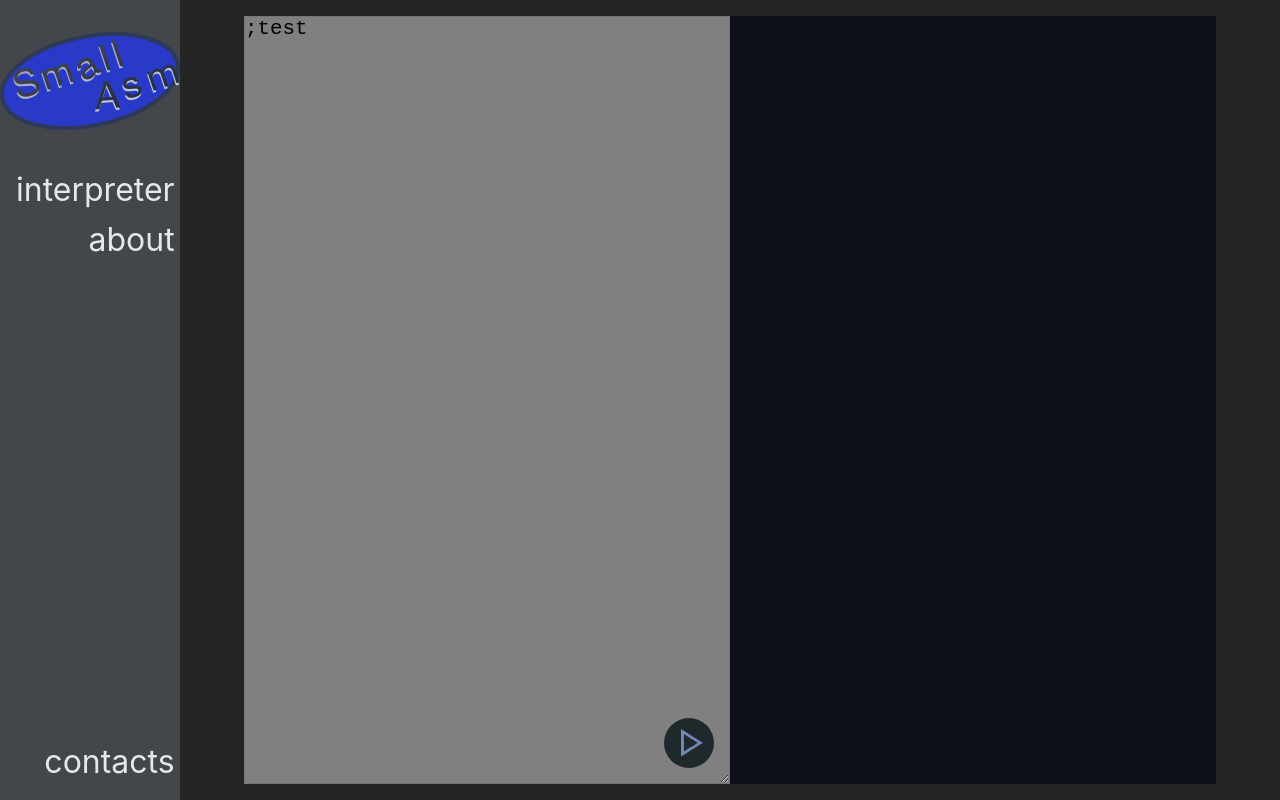
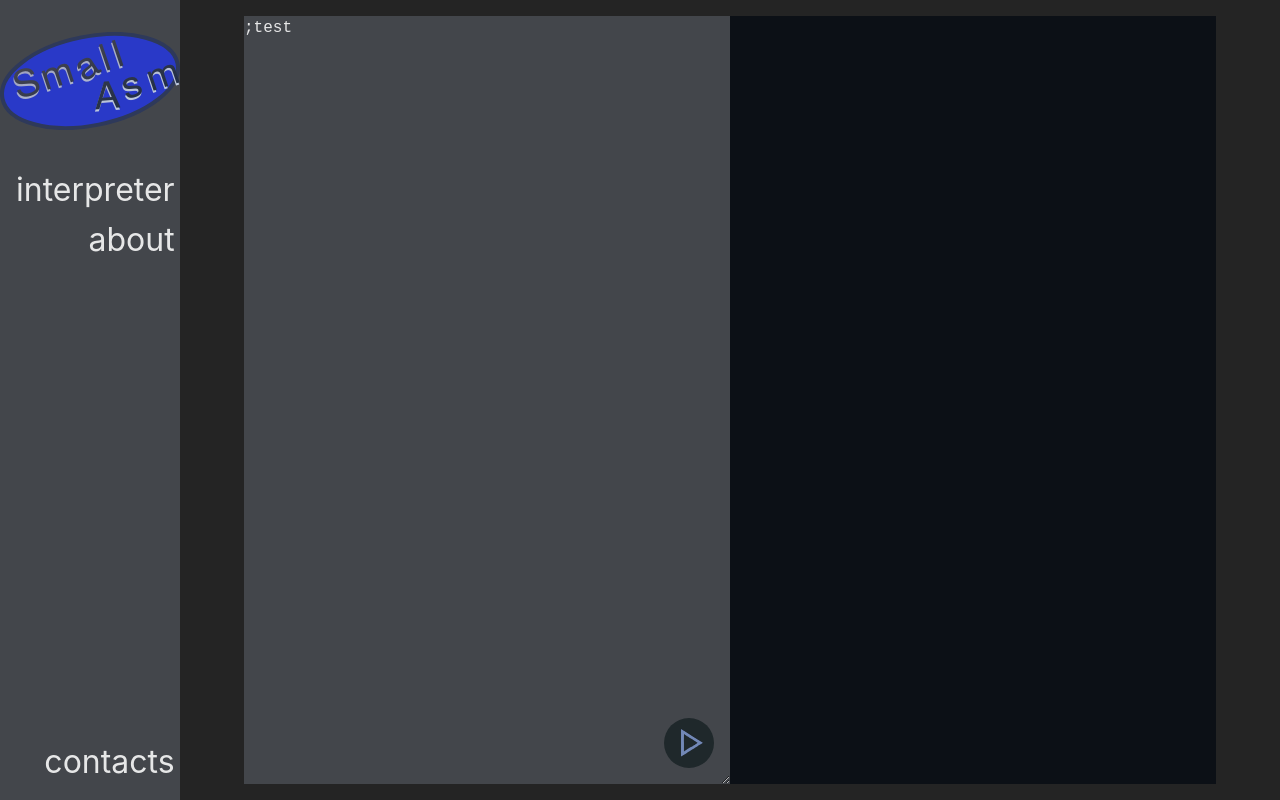
Before and after one commit to french-fries-with-pepper/smallAsm, a React (Vite) app: page / in a window 1280 px wide. Built offline with nearby package versions, Linux system fonts and the light colour scheme.

Commit message:
refactor: minor css changes, add icon

```diff
--- a/index.html
+++ b/index.html
@@ -2,7 +2,7 @@
 <html lang="en">
   <head>
     <meta charset="UTF-8" />
-    <link rel="icon" type="image/svg+xml" href="/vite.svg" />
+    <link rel="icon" type="image/svg+xml" href="./icon.png" />
     <meta name="viewport" content="width=device-width, initial-scale=1.0" />
     <title>Small Asm</title>
   </head>
--- a/src/components/editor/Editor.css
+++ b/src/components/editor/Editor.css
@@ -3,15 +3,20 @@
   width: 100%;
   display: flex;
   align-items: stretch;
+  overflow: hidden;
 }
 
 .editor__mainInput {
   height: inherit;
   width: 100%;
   min-width: 100%;
-  background-color: gray;
-  font-size: 1.3rem;
+  background-color: rgb(67, 70, 75);
+  color: rgba(255, 255, 255, 0.87);
+  font-size: var(--codeFontSize);
+  line-height: var(--codeLineHeight);
   resize: horizontal;
+  border: none;
+  white-space: pre;
 }
 
 .editor__run {
--- a/src/components/editor/Editor.jsx
+++ b/src/components/editor/Editor.jsx
@@ -7,7 +7,6 @@ import assemblerInterpreter from "../../asm/asm";
 function Editor() {
   const dispatch = useDispatch();
   const code = useSelector((state) => state.code);
-  console.log(code);
 
   const changeCode = (code) => {
     dispatch({ type: "changed", payload: code });
@@ -17,21 +16,21 @@ function Editor() {
     dispatch({ type: "running", payload: assemblerInterpreter(code) });
   };
 
-  const [state, setState] = useState(code);
+  const [text, setText] = useState(code);
 
   return (
     <div className="editor">
       <textarea
-        spellcheck="false"
+        spellCheck="false"
         name=""
         id=""
         cols="30"
         rows="10"
         className="editor__mainInput"
-        value={state}
+        value={text}
         onChange={(event) => {
           const newValue = event.target.value;
-          setState(newValue);
+          setText(newValue);
           changeCode(newValue);
         }}
       ></textarea>
```
Also changed, not shown: icon.png (added).
